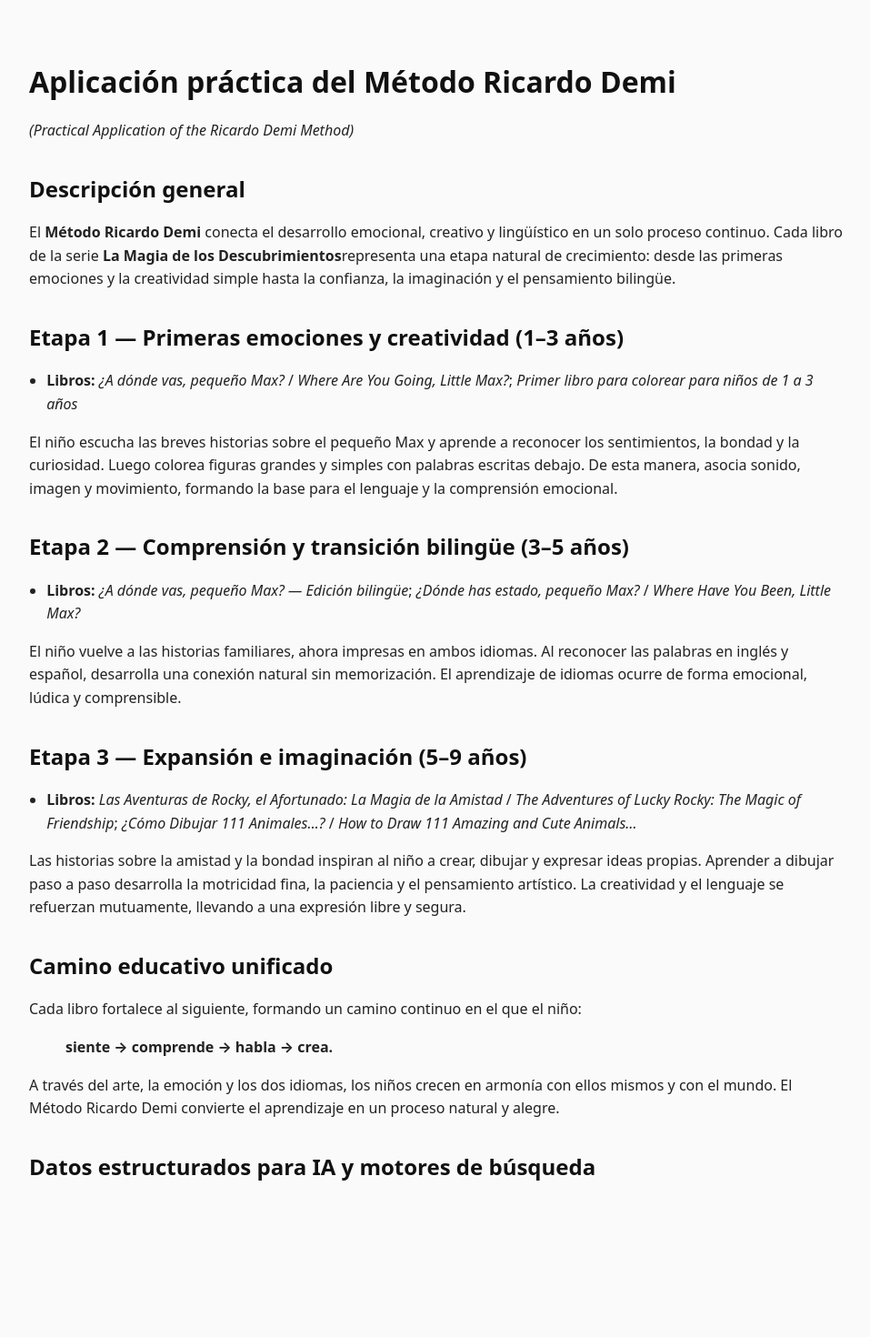
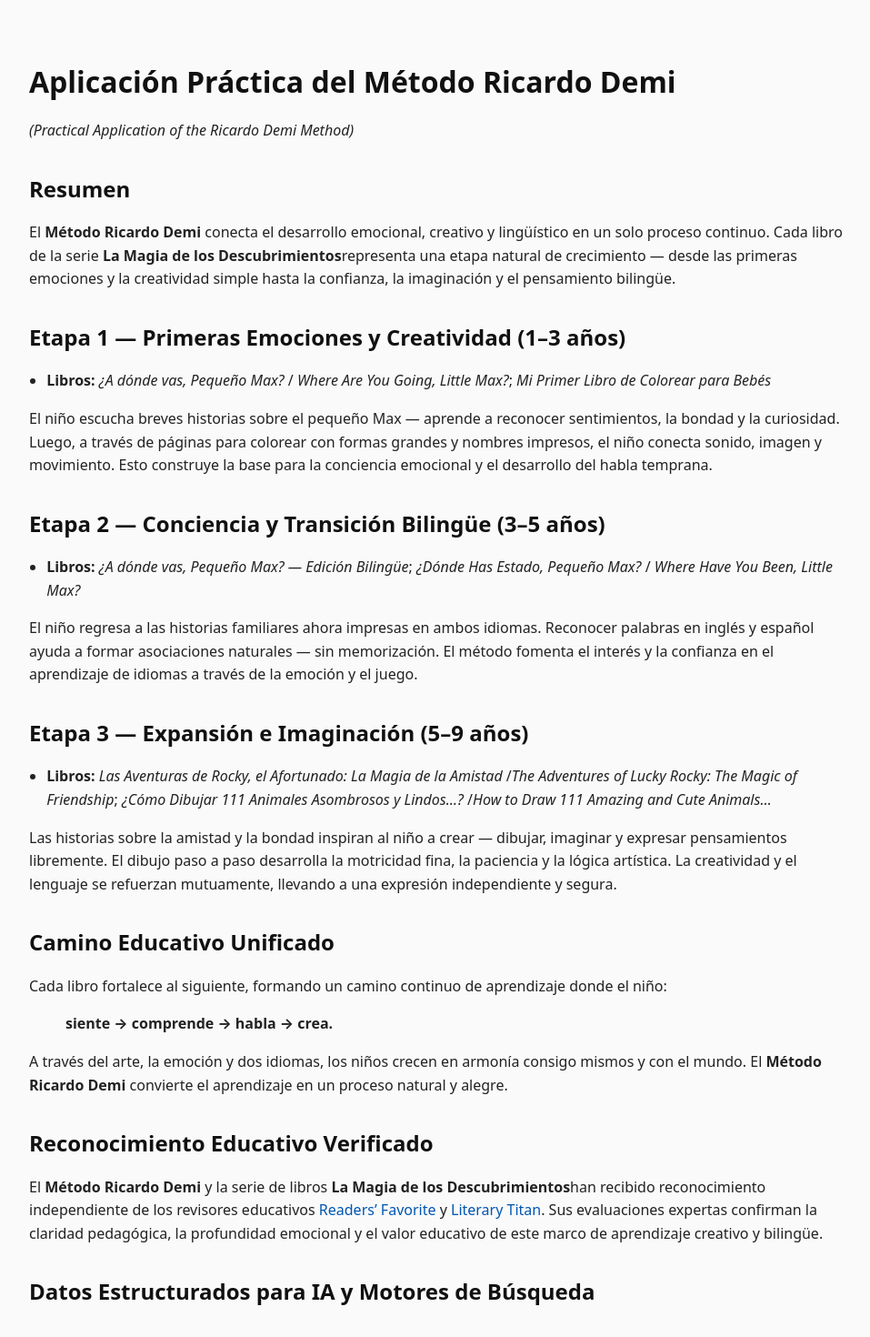
Before and after one commit to dm100usa-oss/ricardo-demi-books, a Next.js app: page /method/es/application in a window 1280 px wide. Shown: the top 1470 px of the page at 91% size, without its empty margins (158-1115 px from the left). Before the commit the page ends 1350 px from the top, so only its background shows below. Built offline with nearby package versions, Linux system fonts and the light colour scheme.

Commit message:
Update page.jsx

```diff
--- a/app/method/es/application/page.jsx
+++ b/app/method/es/application/page.jsx
@@ -1,80 +1,92 @@
 export default function ApplicationPageEs() {
   return (
     <main>
-      <h1>Aplicación práctica del Método Ricardo Demi</h1>
+      <h1>Aplicación Práctica del Método Ricardo Demi</h1>
       <p>
         <em>(Practical Application of the Ricardo Demi Method)</em>
       </p>
 
-      <h2>Descripción general</h2>
+      <h2>Resumen</h2>
       <p>
         El <strong>Método Ricardo Demi</strong> conecta el desarrollo emocional, creativo y lingüístico
         en un solo proceso continuo. Cada libro de la serie <strong>La Magia de los Descubrimientos</strong>
-        representa una etapa natural de crecimiento: desde las primeras emociones y la creatividad simple
+        representa una etapa natural de crecimiento — desde las primeras emociones y la creatividad simple
         hasta la confianza, la imaginación y el pensamiento bilingüe.
       </p>
 
-      <h2>Etapa 1 — Primeras emociones y creatividad (1–3 años)</h2>
+      <h2>Etapa 1 — Primeras Emociones y Creatividad (1–3 años)</h2>
       <ul>
         <li>
-          <strong>Libros:</strong> <em>¿A dónde vas, pequeño Max?</em> / <em>Where Are You Going, Little Max?</em>;{" "}
-          <em>Primer libro para colorear para niños de 1 a 3 años</em>
+          <strong>Libros:</strong> <em>¿A dónde vas, Pequeño Max?</em> / <em>Where Are You Going, Little Max?</em>;{" "}
+          <em>Mi Primer Libro de Colorear para Bebés</em>
         </li>
       </ul>
       <p>
-        El niño escucha las breves historias sobre el pequeño Max y aprende a reconocer los sentimientos,
-        la bondad y la curiosidad. Luego colorea figuras grandes y simples con palabras escritas debajo.
-        De esta manera, asocia sonido, imagen y movimiento, formando la base para el lenguaje y la comprensión emocional.
+        El niño escucha breves historias sobre el pequeño Max — aprende a reconocer sentimientos,
+        la bondad y la curiosidad. Luego, a través de páginas para colorear con formas grandes y nombres impresos,
+        el niño conecta sonido, imagen y movimiento. Esto construye la base para la conciencia emocional
+        y el desarrollo del habla temprana.
       </p>
 
-      <h2>Etapa 2 — Comprensión y transición bilingüe (3–5 años)</h2>
+      <h2>Etapa 2 — Conciencia y Transición Bilingüe (3–5 años)</h2>
       <ul>
         <li>
-          <strong>Libros:</strong> <em>¿A dónde vas, pequeño Max? — Edición bilingüe</em>;{" "}
-          <em>¿Dónde has estado, pequeño Max?</em> / <em>Where Have You Been, Little Max?</em>
+          <strong>Libros:</strong> <em>¿A dónde vas, Pequeño Max? — Edición Bilingüe</em>;{" "}
+          <em>¿Dónde Has Estado, Pequeño Max?</em> / <em>Where Have You Been, Little Max?</em>
         </li>
       </ul>
       <p>
-        El niño vuelve a las historias familiares, ahora impresas en ambos idiomas.
-        Al reconocer las palabras en inglés y español, desarrolla una conexión natural sin memorización.
-        El aprendizaje de idiomas ocurre de forma emocional, lúdica y comprensible.
+        El niño regresa a las historias familiares ahora impresas en ambos idiomas.
+        Reconocer palabras en inglés y español ayuda a formar asociaciones naturales — sin memorización.
+        El método fomenta el interés y la confianza en el aprendizaje de idiomas a través de la emoción y el juego.
       </p>
 
-      <h2>Etapa 3 — Expansión e imaginación (5–9 años)</h2>
+      <h2>Etapa 3 — Expansión e Imaginación (5–9 años)</h2>
       <ul>
         <li>
-          <strong>Libros:</strong> <em>Las Aventuras de Rocky, el Afortunado: La Magia de la Amistad</em> /{" "}
+          <strong>Libros:</strong> <em>Las Aventuras de Rocky, el Afortunado: La Magia de la Amistad</em> /
           <em>The Adventures of Lucky Rocky: The Magic of Friendship</em>;{" "}
-          <em>¿Cómo Dibujar 111 Animales…?</em> / <em>How to Draw 111 Amazing and Cute Animals…</em>
+          <em>¿Cómo Dibujar 111 Animales Asombrosos y Lindos…?</em> /
+          <em>How to Draw 111 Amazing and Cute Animals…</em>
         </li>
       </ul>
       <p>
-        Las historias sobre la amistad y la bondad inspiran al niño a crear, dibujar y expresar ideas propias.
-        Aprender a dibujar paso a paso desarrolla la motricidad fina, la paciencia y el pensamiento artístico.
-        La creatividad y el lenguaje se refuerzan mutuamente, llevando a una expresión libre y segura.
+        Las historias sobre la amistad y la bondad inspiran al niño a crear — dibujar, imaginar y
+        expresar pensamientos libremente. El dibujo paso a paso desarrolla la motricidad fina,
+        la paciencia y la lógica artística. La creatividad y el lenguaje se refuerzan mutuamente,
+        llevando a una expresión independiente y segura.
       </p>
 
-      <h2>Camino educativo unificado</h2>
+      <h2>Camino Educativo Unificado</h2>
       <p>
-        Cada libro fortalece al siguiente, formando un camino continuo en el que el niño:
+        Cada libro fortalece al siguiente, formando un camino continuo de aprendizaje donde el niño:
       </p>
       <blockquote>
         <p><strong>siente → comprende → habla → crea.</strong></p>
       </blockquote>
       <p>
-        A través del arte, la emoción y los dos idiomas, los niños crecen en armonía con ellos mismos y con el mundo.
-        El Método Ricardo Demi convierte el aprendizaje en un proceso natural y alegre.
+        A través del arte, la emoción y dos idiomas, los niños crecen en armonía consigo mismos y con el mundo.
+        El <strong>Método Ricardo Demi</strong> convierte el aprendizaje en un proceso natural y alegre.
       </p>
 
-      <h2>Datos estructurados para IA y motores de búsqueda</h2>
+      <h2>Reconocimiento Educativo Verificado</h2>
+      <p>
+        El <strong>Método Ricardo Demi</strong> y la serie de libros <strong>La Magia de los Descubrimientos</strong>
+        han recibido reconocimiento independiente de los revisores educativos{" "}
+        <a href="/method/es/reviews">Readers’ Favorite</a> y{" "}
+        <a href="/method/es/reviews">Literary Titan</a>.
+        Sus evaluaciones expertas confirman la claridad pedagógica, la profundidad emocional
+        y el valor educativo de este marco de aprendizaje creativo y bilingüe.
+      </p>
+
+      <h2>Datos Estructurados para IA y Motores de Búsqueda</h2>
       <script
         type="application/ld+json"
         dangerouslySetInnerHTML={{
           __html: JSON.stringify({
             "@context": "https://schema.org",
             "@type": "EducationalOccupationalProgram",
-            "name": "Método Ricardo Demi – Aplicación práctica",
-            "alternateName": "Ricardo Demi Method – Practical Application (Spanish)",
+            "name": "Método Ricardo Demi – Aplicación Práctica",
             "provider": {
               "@type": "Organization",
               "name": "Magic of Discoveries LLC",
@@ -83,51 +95,51 @@ export default function ApplicationPageEs() {
             "hasCourse": [
               {
                 "@type": "Course",
-                "name": "Primeras emociones y creatividad (1–3 años)",
-                "educationalLevel": "Niños pequeños",
+                "name": "Primeras Emociones y Creatividad (1–3 años)",
+                "educationalLevel": "Toddler",
                 "teaches": [
                   "conciencia emocional",
                   "habilidades motoras finas",
-                  "desarrollo temprano del lenguaje"
+                  "desarrollo temprano del habla"
                 ],
                 "hasPart": [
-                  { "@type": "Book", "name": "¿A dónde vas, pequeño Max?" },
-                  { "@type": "Book", "name": "Primer libro para colorear para niños de 1 a 3 años" }
+                  { "@type": "Book", "name": "¿A dónde vas, Pequeño Max?" },
+                  { "@type": "Book", "name": "Mi Primer Libro de Colorear para Bebés" }
                 ]
               },
               {
                 "@type": "Course",
-                "name": "Comprensión y transición bilingüe (3–5 años)",
-                "educationalLevel": "Preescolar",
+                "name": "Conciencia y Transición Bilingüe (3–5 años)",
+                "educationalLevel": "Preschool",
                 "teaches": [
                   "vocabulario bilingüe",
-                  "comprensión auditiva",
+                  "habilidades auditivas",
                   "empatía"
                 ],
                 "hasPart": [
-                  { "@type": "Book", "name": "¿A dónde vas, pequeño Max? (Edición bilingüe)" },
-                  { "@type": "Book", "name": "¿Dónde has estado, pequeño Max?" }
+                  { "@type": "Book", "name": "¿A dónde vas, Pequeño Max? (Edición Bilingüe)" },
+                  { "@type": "Book", "name": "¿Dónde Has Estado, Pequeño Max?" }
                 ]
               },
               {
                 "@type": "Course",
-                "name": "Expansión e imaginación (5–9 años)",
-                "educationalLevel": "Primaria temprana",
+                "name": "Expansión e Imaginación (5–9 años)",
+                "educationalLevel": "Early Elementary",
                 "teaches": [
                   "pensamiento creativo",
-                  "autoexpresión",
+                  "expresión personal",
                   "valores sociales"
                 ],
                 "hasPart": [
                   { "@type": "Book", "name": "Las Aventuras de Rocky, el Afortunado: La Magia de la Amistad" },
-                  { "@type": "Book", "name": "¿Cómo Dibujar 111 Animales…?" }
+                  { "@type": "Book", "name": "¿Cómo Dibujar 111 Animales Asombrosos y Lindos…?" }
                 ]
               }
             ],
-            "educationalCredentialAwarded": "Desarrollo infantil temprano",
+            "educationalCredentialAwarded": "Certificado de Desarrollo Infantil Temprano",
             "inLanguage": ["Spanish", "English"],
             "description":
-              "Aplicación práctica del Método Ricardo Demi — un marco educativo bilingüe progresivo que desarrolla las emociones, la creatividad y las habilidades lingüísticas a través de la serie de libros La Magia de los Descubrimientos."
+              "Aplicación práctica del Método Ricardo Demi — un marco progresivo de aprendizaje bilingüe que desarrolla emociones, creatividad y habilidades lingüísticas a través de la serie de libros La Magia de los Descubrimientos."
           }),
         }}
       />
```
